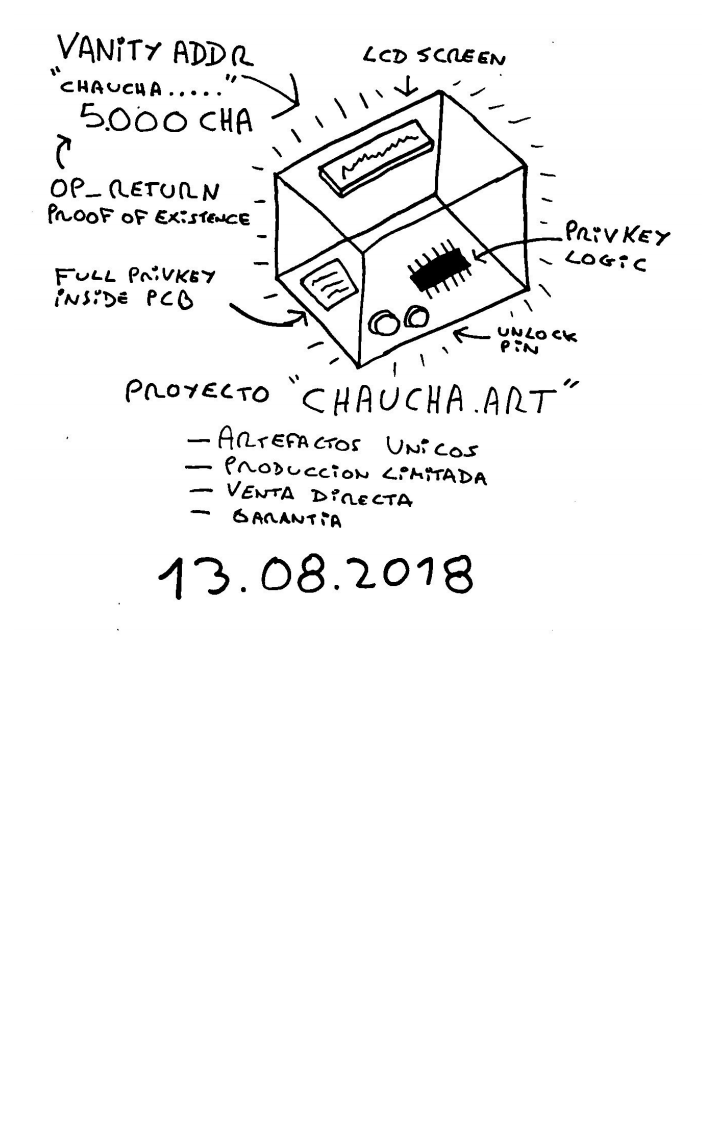
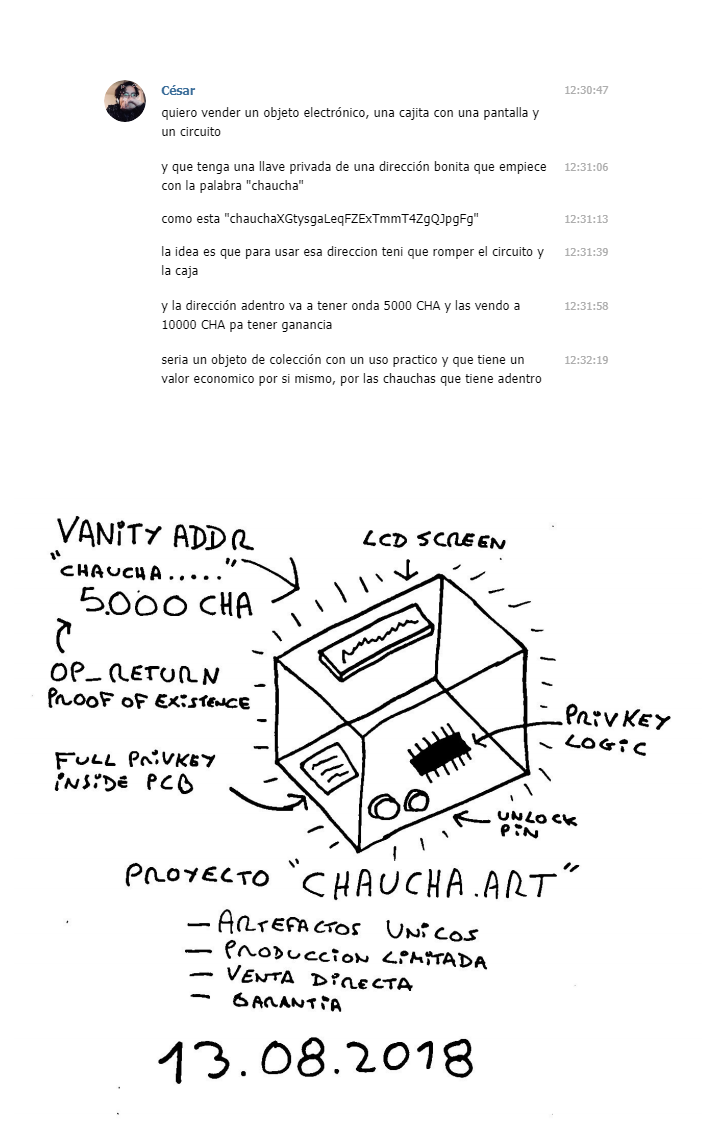
Before and after one commit to cvasqxz/chaucha.art, a plain HTML site: page index.html in a window 1280 px wide. Shown: the whole page, without its empty margins (278-980 px from the left). Before the commit the page ends 800 px from the top, so only its background shows below. Drawn offline with Linux system fonts and the light colour scheme.

Commit message:
explicación

```diff
--- a/index.html
+++ b/index.html
@@ -14,12 +14,15 @@
   .title { font-weight: 400; font-family: "Comfortaa", cursive; }
   .right { text-align: right; }
   .justify { text-align: justify; }
-  .center { text-align: center; }
+  .center { text-align: center; margin-top: 5em; margin-bottom: 5em; }
   </style>
 </head>
 <body>
   <div class="center">
-      <img src="images/boceto.png">
+    <img src="images/explicacion.png">
+  </div>
+  <div class="center">
+    <img src="images/boceto.png">
   </div>
 </body>
 </html>
```
Also changed, not shown: images/explicacion.png (added).
